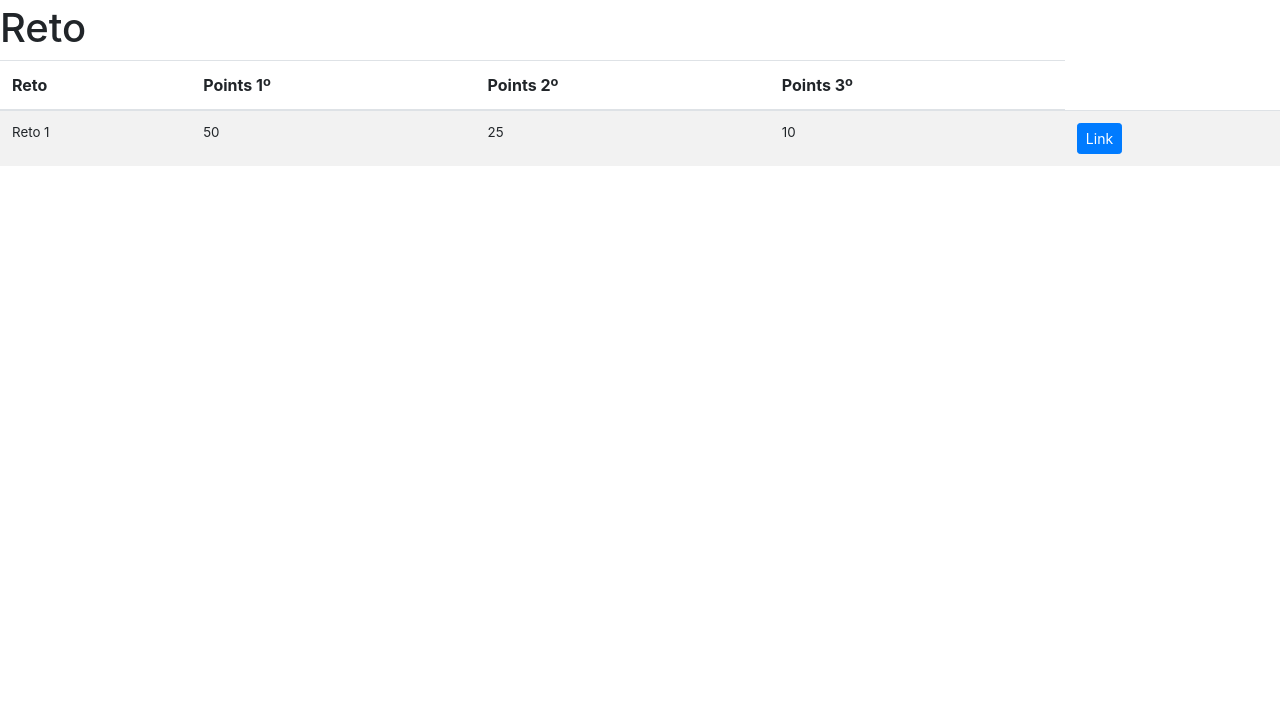
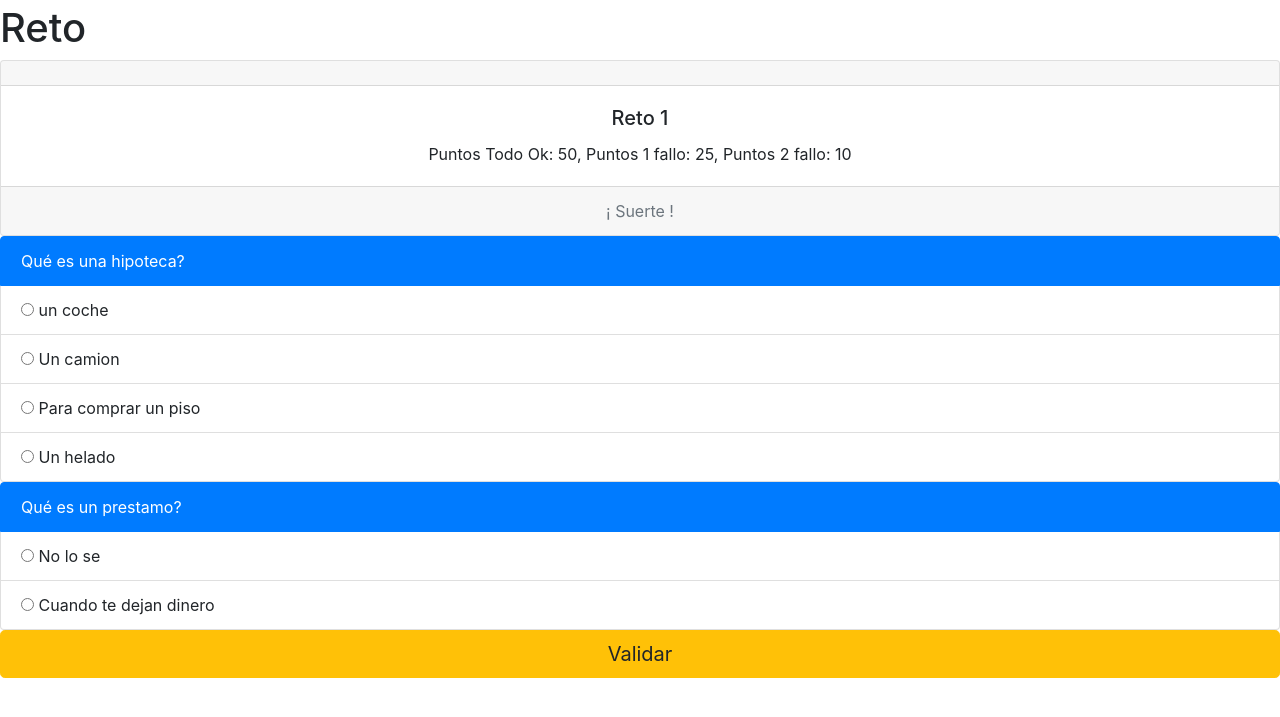
Before and after one commit to falken20/Hackathon2020_DosPiErre, a Django app: page /reto/R001/ in a window 1280 px wide. Shown: the part 56-773 px from the top of the page. Run offline with Django 3.2, Linux system fonts and the light colour scheme; data comes from the database, SQL or seed files in the repository; both versions use the stored data as it was after the commit; some libraries are stand-ins or nearby versions.

Commit message:
Almacenar coordenadas

```diff
--- a/docker_app/models.py
+++ b/docker_app/models.py
@@ -27,17 +27,17 @@ class UserItem(models.Model):
     def save(self, **kwargs):
         geo_address = " ".join([self.address, str(self.zip_code), self.city])
         api_key = API_KEY
-        api_response = \
-            requests.get(f'https://maps.googleapis.com/maps/api/geocode/json?address="{geo_address}"&key={api_key}')
+        url_api = f'https://nominatim.openstreetmap.org/search.php?q={geo_address}&polygon_geojson=1&format=jsonv2'
+        api_response = requests.get(url_api)
         api_response_dict = api_response.json()
-        print(api_response_dict)
 
-        if api_response_dict['status'] == 'OK':
-            self.latitude = api_response_dict['results'][0]['geometry']['location']['lat']
-            self.longitude = api_response_dict['results'][0]['geometry']['location']['lng']
-            self.save()
+        if api_response.status_code == 200 and api_response_dict != []:
+            print(url_api, '\n', api_response_dict[0]['lat'])
+            self.latitude = api_response_dict[0]['lat']
+            self.longitude = api_response_dict[0]['lon']
 
         super().save(**kwargs)
+
 
 
 class CompanyItem(models.Model):
@@ -65,15 +65,14 @@ class CompanyItem(models.Model):
     def save(self, **kwargs):
         geo_address = " ".join([self.address, str(self.zip_code), self.city])
         api_key = API_KEY
-        api_response = \
-            requests.get(f'https://maps.googleapis.com/maps/api/geocode/json?address="{geo_address}"&key={api_key}')
+        url_api = f'https://nominatim.openstreetmap.org/search.php?q={geo_address}&polygon_geojson=1&format=jsonv2'
+        api_response = requests.get(url_api)
         api_response_dict = api_response.json()
-        print(api_response_dict)
 
-        if api_response_dict['status'] == 'OK':
-            self.latitude = api_response_dict['results'][0]['geometry']['location']['lat']
-            self.longitude = api_response_dict['results'][0]['geometry']['location']['lng']
-            self.save()
+        if api_response.status_code == 200 and api_response_dict != []:
+            print(url_api, '\n', api_response_dict[0]['lat'])
+            self.latitude = api_response_dict[0]['lat']
+            self.longitude = api_response_dict[0]['lon']
 
         super().save(**kwargs)
 
--- a/docker_app/views.py
+++ b/docker_app/views.py
@@ -53,9 +53,14 @@ def ofertas_view(request):
 def reto_view(request, id_reto='R001'):
 
     queryset = RetoItem.objects.filter(id_reto=id_reto)
-    # q2 = QuestionItem.objects.filter(id_reto=id_reto)
-    for row in queryset:
-        print(row.questions)
+    queryset_questions = queryset[0].questions.all()
+    filter = []
+    for row in queryset_questions:
+        filter.append(row.id_question)
+    print(filter)
+    queryset_answer = AnswerItem.objects.filter(question__in=filter)
+
     template_name = 'docker_app/reto.html'
 
-    return render(request, template_name, {'reto': queryset})
+    return render(request, template_name, {'reto': queryset, 'questions': queryset_questions,
+                                           'answers': queryset_answer})
--- a/templates/docker_app/reto.html
+++ b/templates/docker_app/reto.html
@@ -7,29 +7,38 @@
 
 <div>
     <h1>Reto</h1>
-    <table class="table table-striped">
-        <thead>
-            <tr>
-                <th>Reto</th>
-                <th>Points 1º</th>
-                <th>Points 2º</th>
-                <th>Points 3º</th>
-            </tr>
-        </thead>
-        <tbody>
-        {% for element in reto %}
+    {% for element in reto %}
+    <div class="card text-center">
+      <div class="card-header">
+      </div>
+      <div class="card-body">
+        <h5 class="card-title">{{ element.desc_reto }}</h5>
+        <p class="card-text">Puntos Todo Ok: {{ element.points_1 }}, Puntos 1 fallo: {{ element.points_2 }}, Puntos 2 fallo: {{ element.points_3 }}
+        </p>
+      </div>
+      <div class="card-footer text-muted">
+        ¡ Suerte !
+      </div>
+    </div>
+     {% for ele_question in element.questions.all %}
 
-            <tr style="font-size:smaller;">
-                <td> {{ element.desc_reto }} </td>
-                <td> {{ element.points_1 }} </td>
-                <td> {{ element.points_2 }} </td>
-                <td> {{ element.points_3 }} </td>
-                <td><a class="btn btn-primary btn-sm" href="/question/{{ element.questions.id_question }}" role="button">Link</a></td>
-            </tr>
+        <ul class="list-group">
+          <li class="list-group-item active">{{ ele_question.desc_question }}</li>
+            {% for ele_answer in answers %}
+                {% if ele_question.id_question == ele_answer.question.id_question %}
+                    <li class="list-group-item"><input type="radio" id="{{ele_answer.id_answer}}"
+                                                       name="{{ele_question.id_question}}"
+                                                       value="male">  {{ele_answer.desc_answer}}</li>
+                {% endif %}
+            {% endfor %}
+        </ul>
 
-        {% endfor %}
-        </tbody>
-    </table>
+     {% endfor %}
+   {% endfor %}
+
+<button type="button" class="btn btn-warning btn-lg btn-block">Validar</button>
+
+
 
 </div>
 
```
Also changed, not shown: db.sqlite3.
